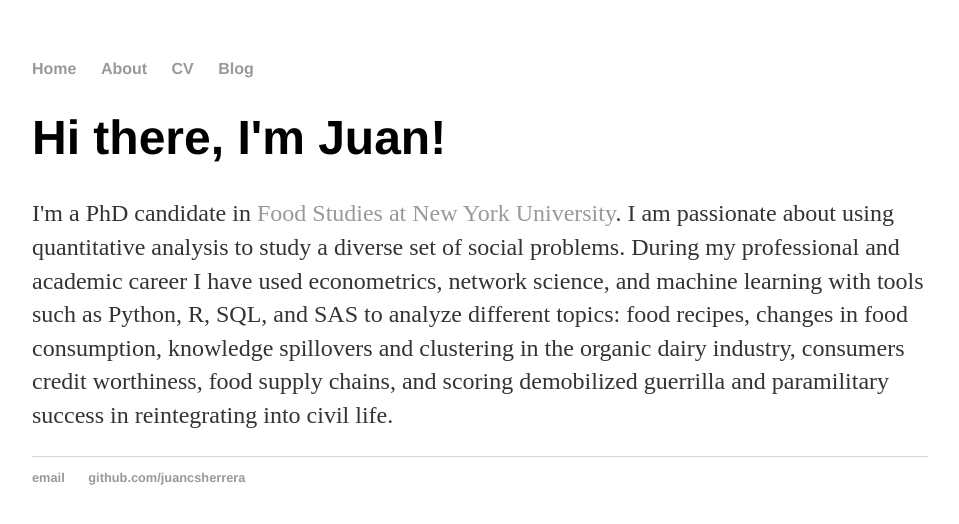
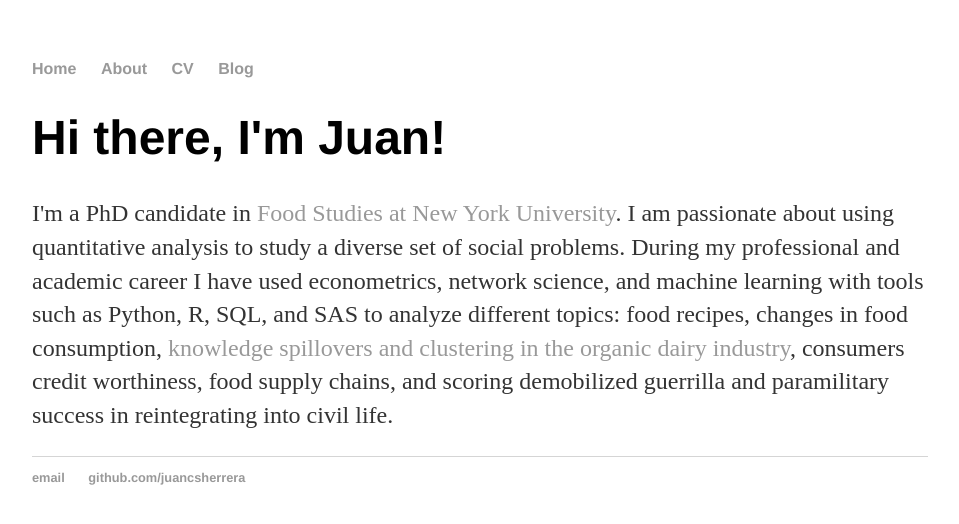
Before and after one commit to juancsherrera/juancsherrera.github.io, a Jekyll site: the page built from index.html, in a window 1280 px wide. Shown: the top 524 px of the page, without its empty margins (160-1119 px from the left). Built offline with Jekyll 4.4.1, drawn with Linux system fonts in a browser that asks for light colours; part of the change alters nothing that is shown.

```diff
--- a/index.html
+++ b/index.html
@@ -6,7 +6,9 @@ title: Juan C. S. Herrera
 	<h1>Hi there, I'm Juan!</h1>
 	<p>I'm a PhD candidate in <a href="https://steinhardt.nyu.edu/degree/phd-food-studies/student-biographies">Food Studies at New York University</a>. I am passionate about using quantitative analysis to study a diverse set of social problems.
 		During my professional and academic career I have used econometrics, network science, and machine learning with tools such as Python, R, SQL, and SAS to analyze different topics:
-		food recipes, changes in food consumption, knowledge spillovers and clustering in the organic dairy industry, consumers credit worthiness, food supply chains, and scoring demobilized
+		food recipes, changes in food consumption, <a href="https://www.mdpi.com/2071-1050/11/6/1514"> knowledge spillovers and clustering in the organic dairy industry</a>, consumers credit worthiness, food supply chains, and scoring demobilized
 		guerrilla and paramilitary success in reintegrating into civil life.</p>
+
+
 	<a href="/about"> </a>
 </div><!-- /.blurb -->
```
